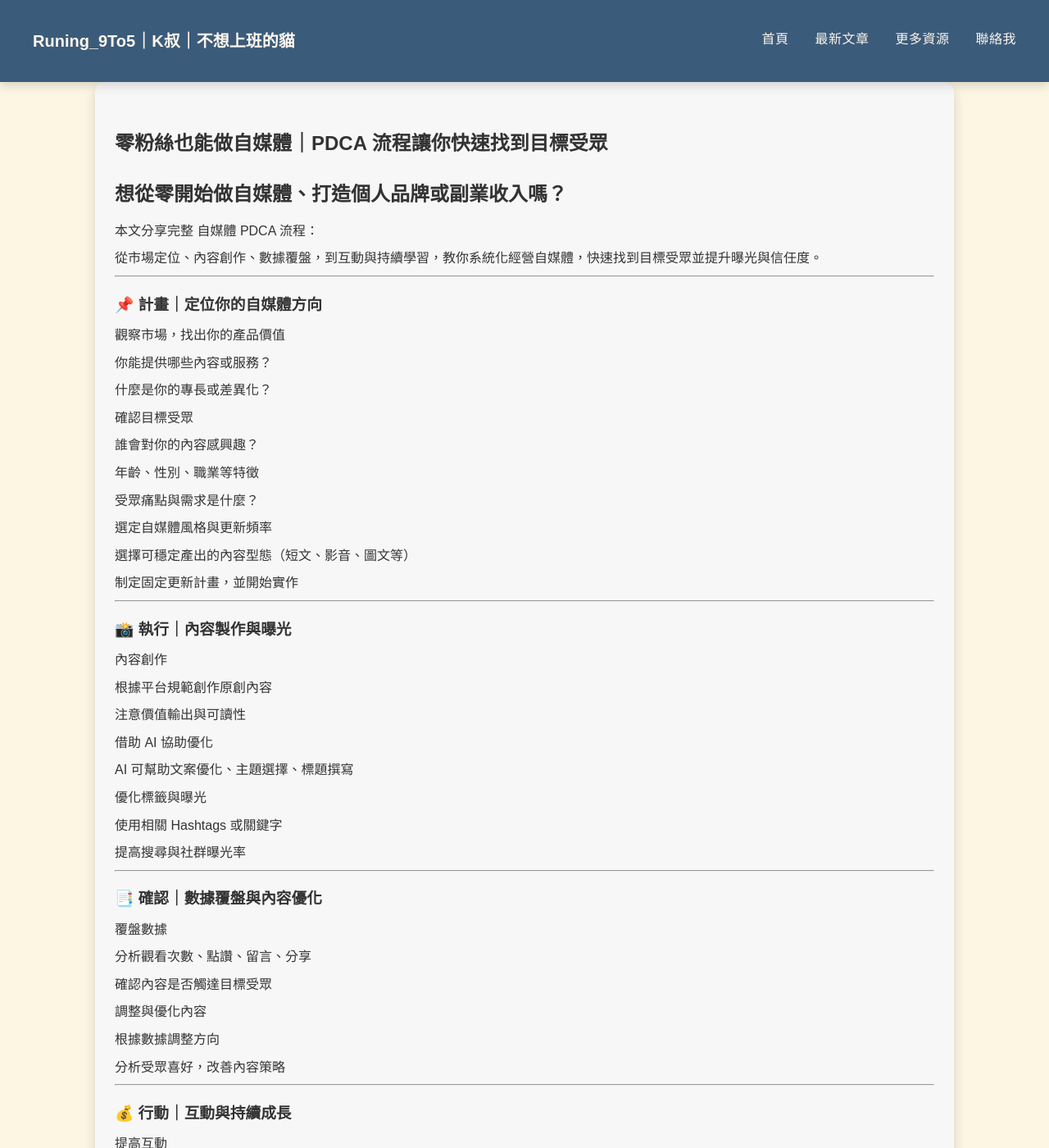
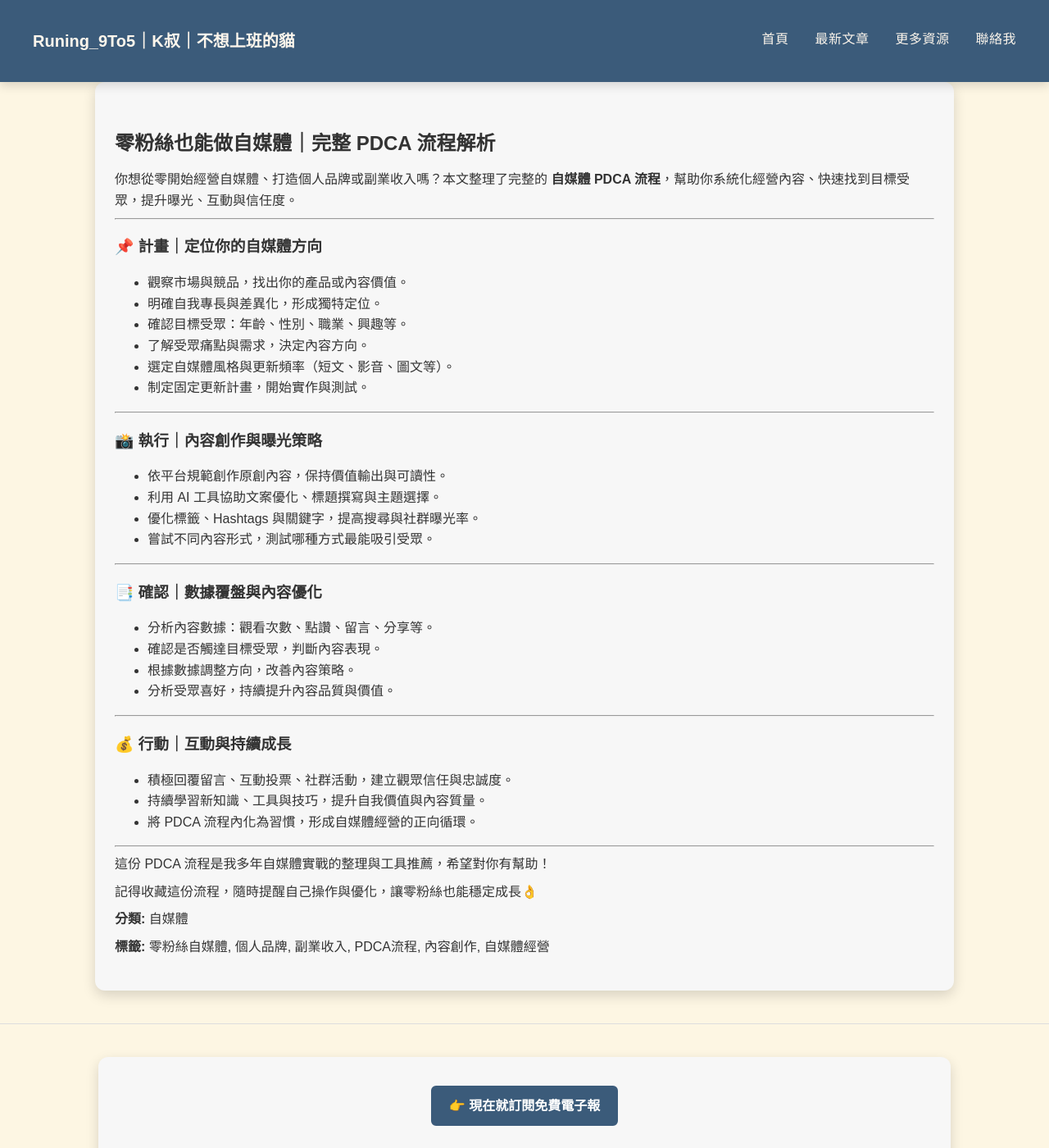
Before and after one commit to KenHAI666/Runing9TO5, a Jekyll site: the page built from _posts/2025-09-24-零粉絲也能做自媒體pdca-流程讓你快速找到目標受眾.md, in a window 1280 px wide and 1400 px high. Shown: the whole window at 82% size. Built offline with Jekyll 4.4.1, drawn with Linux system fonts in a browser that asks for light colours; some of the changed text lies outside the part shown.

Commit message:
Update 2025-09-24-零粉絲也能做自媒體pdca-流程讓你快速找到目標受眾.md

```diff
--- a/_posts/2025-09-24-零粉絲也能做自媒體pdca-流程讓你快速找到目標受眾.md
+++ b/_posts/2025-09-24-零粉絲也能做自媒體pdca-流程讓你快速找到目標受眾.md
@@ -1,59 +1,62 @@
 ---
 layout: default
-title: "[自媒體] 零粉絲也能做自媒體｜PDCA 流程讓你快速找到目標受眾"
+title: "[自媒體入門] 零粉絲也能做自媒體｜完整 PDCA 流程快速找到目標受眾"
 date: 2025-09-24
 categories: [自媒體]
-tags: ['想從零開始做自媒體', '打造個人品牌或副業收入嗎', '本文分享完整', '自媒體', 'PDCA']
-description: " ## 想從零開始做自媒體、打造個人品牌或副業收入嗎？
-本文分享完整 自媒體 PDCA 流程：
-從市場定位、內容創作、數據覆盤，到互動與持續學習，教你系統化經營自媒體，快速找到目標受眾並提升曝光與..."
+tags: ['零粉絲自媒體', '個人品牌', '副業收入', 'PDCA流程', '內容創作', '自媒體經營']
+description: "想從零開始做自媒體、打造個人品牌或副業收入嗎？本文分享完整自媒體 PDCA 流程：市場定位、內容創作、數據覆盤與互動成長，教你快速找到目標受眾並提升曝光與信任度。"
 ---
 
 <section class="card-section" style="background:#f7f7f7;">
-<h2>零粉絲也能做自媒體｜PDCA 流程讓你快速找到目標受眾</h2>
-<h2>想從零開始做自媒體、打造個人品牌或副業收入嗎？</h2>
-<p>本文分享完整 自媒體 PDCA 流程：</p>
-<p>從市場定位、內容創作、數據覆盤，到互動與持續學習，教你系統化經營自媒體，快速找到目標受眾並提升曝光與信任度。</p>
+<h2>零粉絲也能做自媒體｜完整 PDCA 流程解析</h2>
+
+<p>你想從零開始經營自媒體、打造個人品牌或副業收入嗎？本文整理了完整的 <strong>自媒體 PDCA 流程</strong>，幫助你系統化經營內容、快速找到目標受眾，提升曝光、互動與信任度。</p>
+
 <hr>
+
 <h3>📌 計畫｜定位你的自媒體方向</h3>
-<p>觀察市場，找出你的產品價值</p>
-<p>你能提供哪些內容或服務？</p>
-<p>什麼是你的專長或差異化？</p>
-<p>確認目標受眾</p>
-<p>誰會對你的內容感興趣？</p>
-<p>年齡、性別、職業等特徵</p>
-<p>受眾痛點與需求是什麼？</p>
-<p>選定自媒體風格與更新頻率</p>
-<p>選擇可穩定產出的內容型態（短文、影音、圖文等）</p>
-<p>制定固定更新計畫，並開始實作</p>
+<ul>
+<li>觀察市場與競品，找出你的產品或內容價值。</li>
+<li>明確自我專長與差異化，形成獨特定位。</li>
+<li>確認目標受眾：年齡、性別、職業、興趣等。</li>
+<li>了解受眾痛點與需求，決定內容方向。</li>
+<li>選定自媒體風格與更新頻率（短文、影音、圖文等）。</li>
+<li>制定固定更新計畫，開始實作與測試。</li>
+</ul>
+
 <hr>
-<h3>📸 執行｜內容製作與曝光</h3>
-<p>內容創作</p>
-<p>根據平台規範創作原創內容</p>
-<p>注意價值輸出與可讀性</p>
-<p>借助 AI 協助優化</p>
-<p>AI 可幫助文案優化、主題選擇、標題撰寫</p>
-<p>優化標籤與曝光</p>
-<p>使用相關 Hashtags 或關鍵字</p>
-<p>提高搜尋與社群曝光率</p>
+
+<h3>📸 執行｜內容創作與曝光策略</h3>
+<ul>
+<li>依平台規範創作原創內容，保持價值輸出與可讀性。</li>
+<li>利用 AI 工具協助文案優化、標題撰寫與主題選擇。</li>
+<li>優化標籤、Hashtags 與關鍵字，提高搜尋與社群曝光率。</li>
+<li>嘗試不同內容形式，測試哪種方式最能吸引受眾。</li>
+</ul>
+
 <hr>
+
 <h3>📑 確認｜數據覆盤與內容優化</h3>
-<p>覆盤數據</p>
-<p>分析觀看次數、點讚、留言、分享</p>
-<p>確認內容是否觸達目標受眾</p>
-<p>調整與優化內容</p>
-<p>根據數據調整方向</p>
-<p>分析受眾喜好，改善內容策略</p>
+<ul>
+<li>分析內容數據：觀看次數、點讚、留言、分享等。</li>
+<li>確認是否觸達目標受眾，判斷內容表現。</li>
+<li>根據數據調整方向，改善內容策略。</li>
+<li>分析受眾喜好，持續提升內容品質與價值。</li>
+</ul>
+
 <hr>
+
 <h3>💰 行動｜互動與持續成長</h3>
-<p>提高互動</p>
-<p>回覆留言、互動投票、社群活動</p>
-<p>建立觀眾信任與忠誠度</p>
-<p>不斷學習與迭代</p>
-<p>持續學習新知識、工具與技巧</p>
-<p>持續提升自我價值與內容質量</p>
+<ul>
+<li>積極回覆留言、互動投票、社群活動，建立觀眾信任與忠誠度。</li>
+<li>持續學習新知識、工具與技巧，提升自我價值與內容質量。</li>
+<li>將 PDCA 流程內化為習慣，形成自媒體經營的正向循環。</li>
+</ul>
+
 <hr>
-<p>分享我的經驗與實用工具，希望對你有幫助！</p>
-<p>記得收藏這份 PDCA 流程，隨時提醒自己操作與優化👌</p>
+
+<p>這份 PDCA 流程是我多年自媒體實戰的整理與工具推薦，希望對你有幫助！</p>
+<p>記得收藏這份流程，隨時提醒自己操作與優化，讓零粉絲也能穩定成長👌</p>
+
 <p><strong>分類:</strong> 自媒體</p>
-<p><strong>標籤:</strong> 想從零開始做自媒體, 打造個人品牌或副業收入嗎, 本文分享完整, 自媒體, PDCA</p>
+<p><strong>標籤:</strong> 零粉絲自媒體, 個人品牌, 副業收入, PDCA流程, 內容創作, 自媒體經營</p>
```
